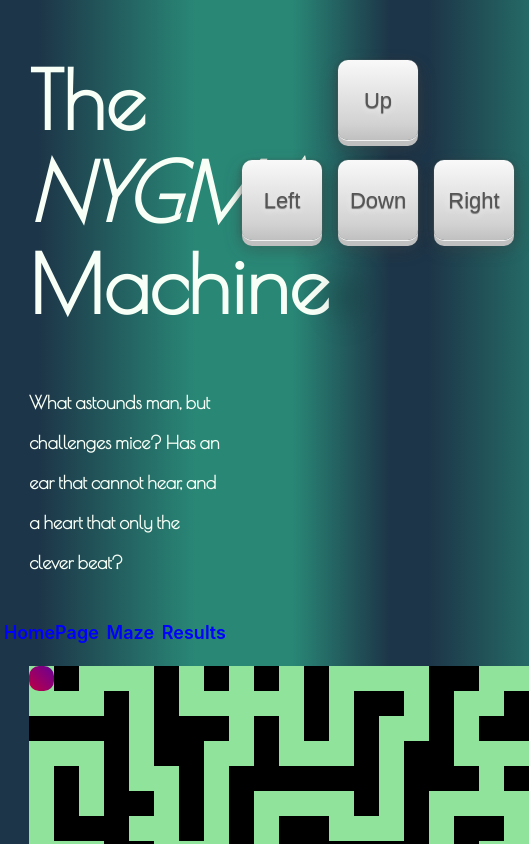
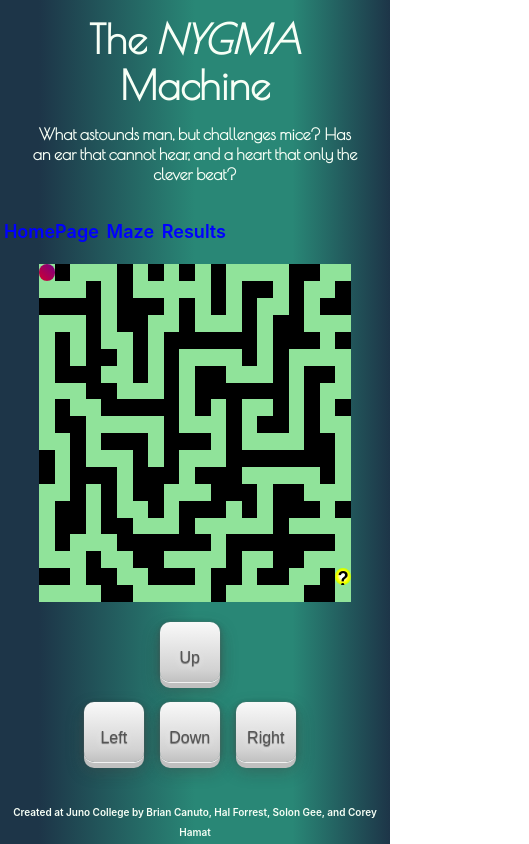
Before and after one commit to nygma-machine/project-4, a React (Create React App) app: page /Maze in a window 390 px wide. Shown: the top 844 px of the page, 529 px wide, since content can reach past the window. Built offline with nearby package versions, Linux system fonts and the light colour scheme; no server answers; the database is empty.

Commit message:
added some mobile functionality in maze

```diff
--- a/src/Maze.js
+++ b/src/Maze.js
@@ -140,7 +140,7 @@ const Maze = (props) => {
 
 	return (
 		<div>
-			<div className="wrapper">
+			<div className="wrapper mazeFlex">
 				<div className="maze">
 					{
 						mazeMap.map((row, index) => {
--- a/src/styles/scss/_DirectionalButtons.scss
+++ b/src/styles/scss/_DirectionalButtons.scss
@@ -3,6 +3,9 @@
   display: grid;
   grid-template-columns: 1fr .3fr 1fr;
   width: 40%;
+  position: relative;
+  bottom: 1rem;
+  left: 1rem;
   button {
       border-style: none;
       background-color: rgba(0, 0, 0, 0);
@@ -15,6 +18,7 @@
   grid-column: 1 / span 3;
   display: flex;
   justify-content: flex-end;
+  align-items: flex-end;
 }
 .downArrow{
   margin: 0 auto;
@@ -28,14 +32,14 @@
 
 .keyButton {
 box-sizing: border-box;
-line-height: 80px;
-font-size: 22px;
+line-height: 4rem;
+font-size: 1.1rem;
 text-align: center;
-width: 80px;
+width: 4rem;
 color: #555;
 cursor: pointer;
 margin: 0 8px;
-height: 80px;
+height: 4rem;
 border-color: #f2f2f2;
 border-style: solid;
 text-shadow: 0 0.5px 1px #777, 0 2px 6px #f2f2f2;
@@ -62,10 +66,3 @@ box-shadow: 0 0 1px #888,0 1px 0 #fff, 0 6px 0 #C0C0C0, 0 8px 17px rgba(#444, 0.
 .mazeFlex {
 display: flex;
 }
-
-@media (max-width: 600px) {
-.mazeFlex {
-  flex-direction: column;
-}
-
-}
--- a/src/styles/scss/_Maze.scss
+++ b/src/styles/scss/_Maze.scss
@@ -31,8 +31,10 @@
 
 .block,
 .player {
-    width: 25px;
+    width: 4vw;
     height: 25px;
+    max-width: 25px;
+    max-height: 25px;
 }
 .block {
     opacity: 0;
--- /dev/null
+++ b/src/styles/scss/_mediaQueries.scss
@@ -0,0 +1,56 @@
+@media (max-width: 600px) {
+    // General Styling
+    .App{
+        min-height: 89vh;
+    }
+    .siteHeading{
+        h1{
+            font-size: 2rem;
+            text-align: center;
+            margin: 0.4em 0;
+        }
+        span{
+            display: inline-block;
+        }
+        p{
+            font-size: 0.8rem;
+            max-width: inherit;
+            text-align: center;
+            line-height: 1rem;
+        }
+    }
+    .imgContainer{
+        display: none;
+    }
+    footer{
+        line-height: 0.5rem;
+        margin-top: 0;
+    }
+    footer a,
+    footer p {
+        font-size: 0.5rem;
+        line-height: 1rem;
+        margin: 0;
+    }
+
+    // Maze Page styling
+
+    .buttonContainer{
+        margin: 1rem 8%;
+        max-width: inherit;
+    }
+    .mazeFlex {
+        flex-direction: column;
+        justify-content: center;
+    }
+    .keyButton{
+        line-height: 3.5rem;
+        font-size: 0.8rem;
+        height: 60px;
+        width: 60px;
+    }
+    .block,
+    .player {
+        height: 2vh
+    }
+}
--- a/src/styles/scss/_typography.scss
+++ b/src/styles/scss/_typography.scss
@@ -6,6 +6,10 @@ body {
 a {
     color: #f7fff6;
     text-decoration: none;
+}
+
+footer{
+    margin-top: 1rem;
 }
 
 p,
--- a/src/styles/scss/styles.css
+++ b/src/styles/scss/styles.css
@@ -322,6 +322,10 @@ a {
   text-decoration: none;
 }
 
+footer {
+  margin-top: 1rem;
+}
+
 p,
 footer a {
   font-size: 0.9rem;
@@ -491,8 +495,10 @@ ul li {
 
 .block,
 .player {
-  width: 25px;
+  width: 4vw;
   height: 25px;
+  max-width: 25px;
+  max-height: 25px;
 }
 
 .block {
@@ -689,6 +695,9 @@ ul li {
   display: grid;
   grid-template-columns: 1fr 0.3fr 1fr;
   width: 40%;
+  position: relative;
+  bottom: 1rem;
+  left: 1rem;
 }
 .buttonContainer button {
   border-style: none;
@@ -700,6 +709,7 @@ ul li {
   grid-column: 1/span 3;
   display: flex;
   justify-content: flex-end;
+  align-items: flex-end;
 }
 
 .downArrow {
@@ -714,14 +724,14 @@ ul li {
 
 .keyButton {
   box-sizing: border-box;
-  line-height: 80px;
-  font-size: 22px;
+  line-height: 4rem;
+  font-size: 1.1rem;
   text-align: center;
-  width: 80px;
+  width: 4rem;
   color: #555;
   cursor: pointer;
   margin: 0 8px;
-  height: 80px;
+  height: 4rem;
   border-color: #f2f2f2;
   border-style: solid;
   text-shadow: 0 0.5px 1px #777, 0 2px 6px #f2f2f2;
@@ -742,13 +752,10 @@ ul li {
   transform: translateY(4px);
 }
 
-@media (max-width: 600px) {
-  .buttonContainer {
-    position: fixed;
-    top: 0vh;
-    right: 0vw;
-  }
+.mazeFlex {
+  display: flex;
 }
+
 html {
   font-size: 125%;
   font-family: "Hind Siliguri", sans-serif;
@@ -771,4 +778,63 @@ footer a {
 
 footer {
   min-height: 5vh;
+}
+
+@media (max-width: 600px) {
+  .App {
+    min-height: 89vh;
+  }
+
+  .siteHeading h1 {
+    font-size: 2rem;
+    text-align: center;
+    margin: 0.4em 0;
+  }
+  .siteHeading span {
+    display: inline-block;
+  }
+  .siteHeading p {
+    font-size: 0.8rem;
+    max-width: inherit;
+    text-align: center;
+    line-height: 1rem;
+  }
+
+  .imgContainer {
+    display: none;
+  }
+
+  footer {
+    line-height: 0.5rem;
+    margin-top: 0;
+  }
+
+  footer a,
+footer p {
+    font-size: 0.5rem;
+    line-height: 1rem;
+    margin: 0;
+  }
+
+  .buttonContainer {
+    margin: 1rem 8%;
+    max-width: inherit;
+  }
+
+  .mazeFlex {
+    flex-direction: column;
+    justify-content: center;
+  }
+
+  .keyButton {
+    line-height: 3.5rem;
+    font-size: 0.8rem;
+    height: 60px;
+    width: 60px;
+  }
+
+  .block,
+.player {
+    height: 2vh;
+  }
 }/*# sourceMappingURL=styles.css.map */
--- a/src/styles/scss/styles.scss
+++ b/src/styles/scss/styles.scss
@@ -35,3 +35,5 @@ footer {
 footer {
     min-height: 5vh;
 }
+
+@import "mediaQueries"
```
Also changed, not shown: 1 other file (tests, documents, lock files or other folders).
